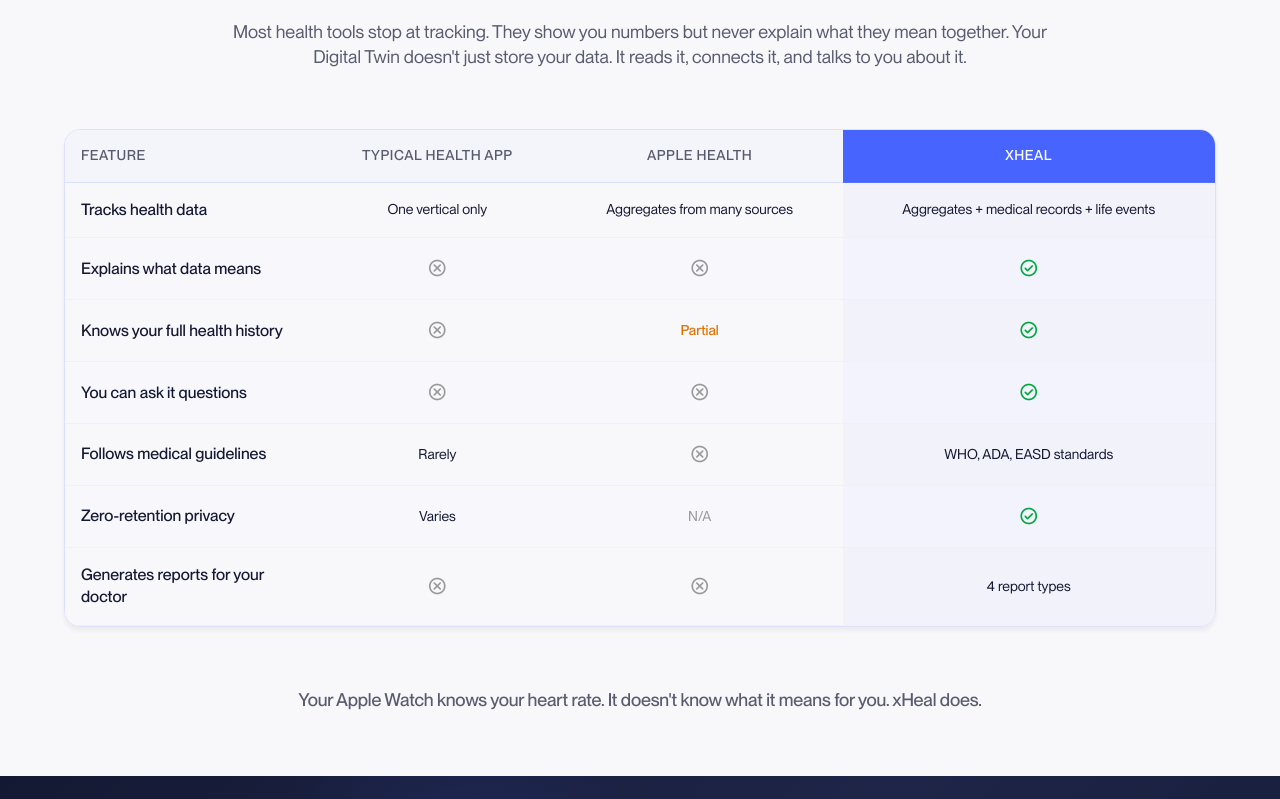
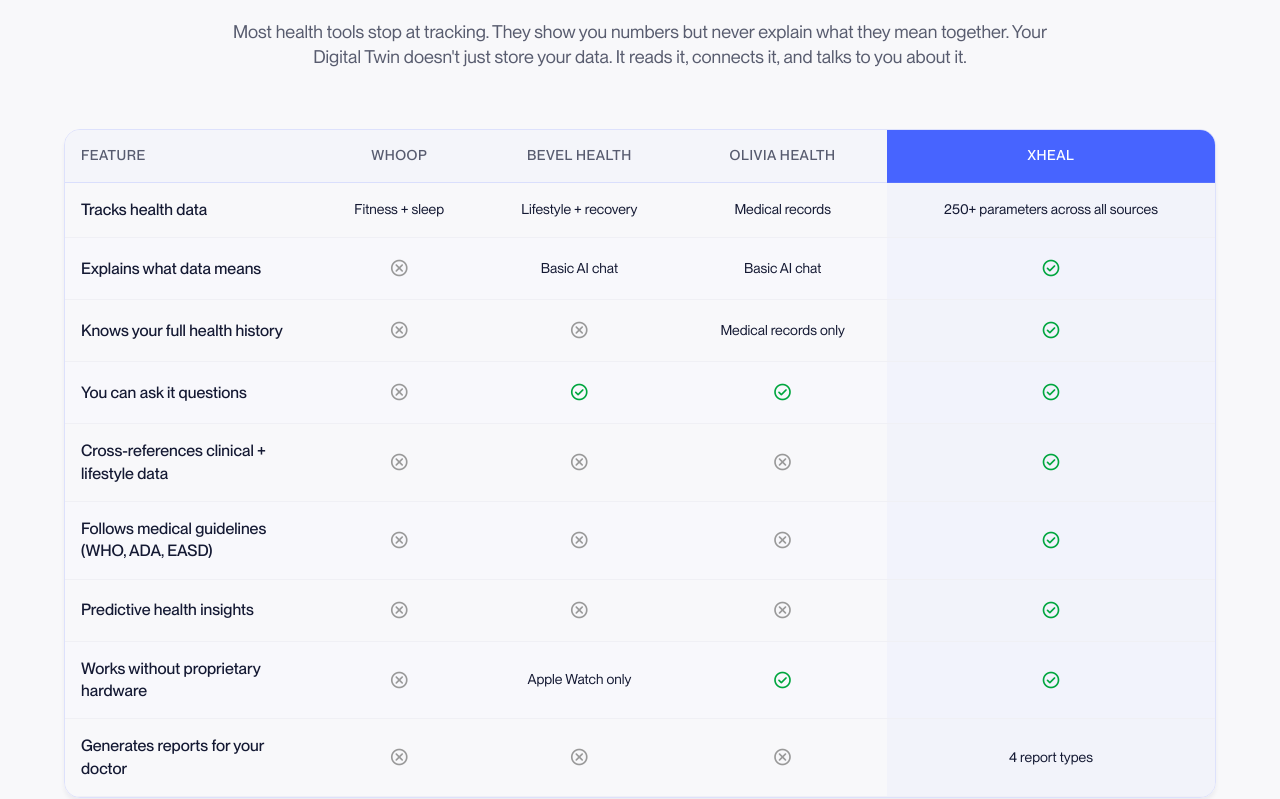
Before and after one commit to SamuilDimov/websitexheal, a Next.js app: page /chat-with-your-health in a window 1280 px wide. Shown: the part 3521-4320 px from the top of the page. Built offline with nearby package versions, Linux system fonts and the light colour scheme.

Commit message:
Update comparison tables with real competitors: WHOOP, Bevel Health, Olivia Health (Tempus AI)

```diff
--- a/src/app/chat-with-your-health/page.tsx
+++ b/src/app/chat-with-your-health/page.tsx
@@ -521,18 +521,20 @@
         heading="Health apps give you data."
         headingAccent="xHeal gives you answers."
         intro="Most health tools stop at tracking. They show you numbers but never explain what they mean together. Your Digital Twin doesn't just store your data. It reads it, connects it, and talks to you about it."
-        columns={["Typical health app", "Apple Health", "xHeal"]}
+        columns={["WHOOP", "Bevel Health", "Olivia Health", "xHeal"]}
         rows={[
-          { feature: "Tracks health data", values: ["One vertical only", "Aggregates from many sources", "Aggregates + medical records + life events"] },
-          { feature: "Explains what data means", values: ["no", "no", "yes"] },
-          { feature: "Knows your full health history", values: ["no", "partial", "yes"] },
-          { feature: "You can ask it questions", values: ["no", "no", "yes"] },
-          { feature: "Follows medical guidelines", values: ["Rarely", "no", "WHO, ADA, EASD standards"] },
-          { feature: "Zero-retention privacy", values: ["Varies", "n/a", "yes"] },
-          { feature: "Generates reports for your doctor", values: ["no", "no", "4 report types"] },
+          { feature: "Tracks health data", values: ["Fitness + sleep", "Lifestyle + recovery", "Medical records", "250+ parameters across all sources"] },
+          { feature: "Explains what data means", values: ["no", "Basic AI chat", "Basic AI chat", "yes"] },
+          { feature: "Knows your full health history", values: ["no", "no", "Medical records only", "yes"] },
+          { feature: "You can ask it questions", values: ["no", "yes", "yes", "yes"] },
+          { feature: "Cross-references clinical + lifestyle data", values: ["no", "no", "no", "yes"] },
+          { feature: "Follows medical guidelines (WHO, ADA, EASD)", values: ["no", "no", "no", "yes"] },
+          { feature: "Predictive health insights", values: ["no", "no", "no", "yes"] },
+          { feature: "Works without proprietary hardware", values: ["no", "Apple Watch only", "yes", "yes"] },
+          { feature: "Generates reports for your doctor", values: ["no", "no", "no", "4 report types"] },
         ]}
-        closingLine="Your Apple Watch knows your heart rate. It doesn't know what it means for you. xHeal does."
-        highlightColumn={2}
+        closingLine="WHOOP shows you numbers. Bevel and Olivia give you basic answers. xHeal connects 250+ parameters to tell you what your health actually means."
+        highlightColumn={3}
       />
 
       {/* ============================================================ */}
--- a/src/app/flare-up-trigger-patterns/page.tsx
+++ b/src/app/flare-up-trigger-patterns/page.tsx
@@ -520,18 +520,21 @@
       <ComparisonSection
         heading="Other apps track symptoms."
         headingAccent="xHeal predicts what's coming."
-        intro="Symptom trackers help you record how you feel. That's useful. But recording isn't preventing. xHeal goes further: it cross-references your symptoms with your sleep, stress, nutrition, activity, and wearable data to find patterns and warns you before a flare-up develops."
-        columns={["Bearable", "Flaredown", "Apple Health", "xHeal"]}
+        intro="Wellness trackers help you record how you feel. That's useful. But recording isn't preventing. xHeal goes further: it cross-references your symptoms with your sleep, stress, nutrition, activity, and clinical data to find patterns and warns you before a flare-up develops."
+        columns={["WHOOP", "Bevel Health", "Olivia Health", "xHeal"]}
         rows={[
-          { feature: "Log symptoms", values: ["yes", "yes", "no", "yes"] },
-          { feature: "Track daily habits", values: ["yes", "Limited", "Limited", "yes"] },
-          { feature: "Import medical records", values: ["no", "no", "no", "yes"] },
+          { feature: "Log symptoms", values: ["no", "no", "yes", "yes"] },
+          { feature: "Track daily habits", values: ["yes", "yes", "Limited", "yes"] },
+          { feature: "Import medical records", values: ["no", "no", "yes", "yes"] },
+          { feature: "Lab result analysis", values: ["no", "no", "no", "yes"] },
           { feature: "AI pattern detection", values: ["no", "no", "no", "yes"] },
           { feature: "Early flare-up warnings", values: ["no", "no", "no", "yes"] },
-          { feature: "Correlate across data types", values: ["Basic", "Basic", "no", "Advanced"] },
+          { feature: "Correlate across data types", values: ["Fitness only", "Lifestyle only", "Records only", "250+ parameters"] },
+          { feature: "Works without proprietary hardware", values: ["no", "Apple Watch only", "yes", "yes"] },
+          { feature: "Clinical AI reasoning (WHO, ADA, EASD)", values: ["no", "no", "no", "yes"] },
           { feature: "Generate doctor reports", values: ["no", "no", "no", "4 report types"] },
         ]}
-        closingLine="By the time you feel a flare-up, it's too late to prevent it. xHeal reads the signals your body sends days before."
+        closingLine="WHOOP tracks your strain. Bevel tracks your recovery. Olivia organizes your records. Only xHeal connects it all to predict what's coming."
         highlightColumn={3}
       />
 
```
